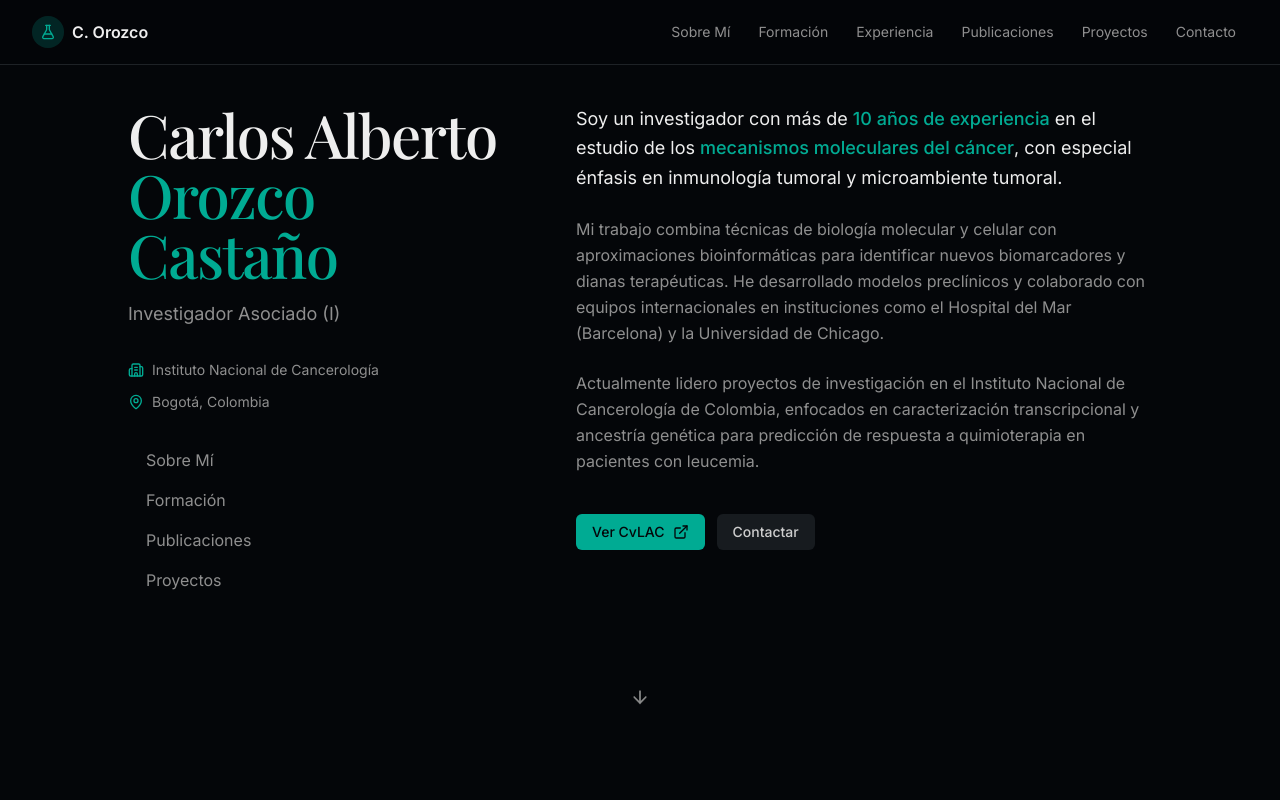
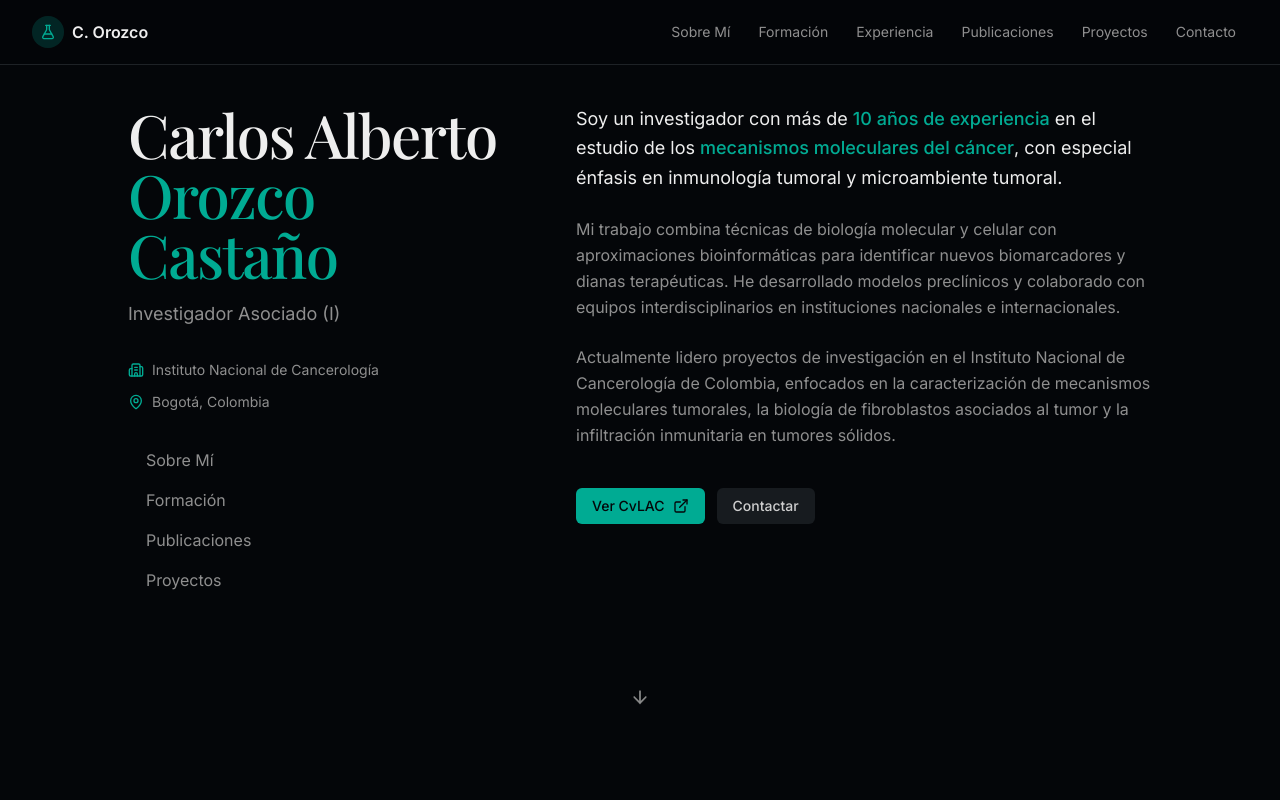
Before and after one commit to carorocas/v0-scientific-profile-page, a Next.js app: page / in a window 1280 px wide. Shown: the top 800 px of the page. Built offline with nearby package versions, Linux system fonts and the light colour scheme; a web font is replaced by a local one.

Commit message:
feat: update research focus and collaborations in hero section

```diff
--- a/components/hero-section.tsx
+++ b/components/hero-section.tsx
@@ -66,16 +66,11 @@ export function HeroSection() {
             </p>
 
             <p className="text-muted-foreground leading-relaxed">
-              Mi trabajo combina técnicas de biología molecular y celular con aproximaciones bioinformáticas
-              para identificar nuevos biomarcadores y dianas terapéuticas. He desarrollado modelos preclínicos
-              y colaborado con equipos internacionales en instituciones como el Hospital del Mar (Barcelona)
-              y la Universidad de Chicago.
+              Mi trabajo combina técnicas de biología molecular y celular con aproximaciones bioinformáticas para identificar nuevos biomarcadores y dianas terapéuticas. He desarrollado modelos preclínicos y colaborado con equipos interdisciplinarios en instituciones nacionales e internacionales.
             </p>
 
             <p className="text-muted-foreground leading-relaxed">
-              Actualmente lidero proyectos de investigación en el Instituto Nacional de Cancerología de Colombia,
-              enfocados en caracterización transcripcional y ancestría genética para predicción de respuesta
-              a quimioterapia en pacientes con leucemia.
+              Actualmente lidero proyectos de investigación en el Instituto Nacional de Cancerología de Colombia, enfocados en la caracterización de mecanismos moleculares tumorales, la biología de fibroblastos asociados al tumor y la infiltración inmunitaria en tumores sólidos.
             </p>
 
             <div className="flex flex-wrap gap-3 pt-4">
```
